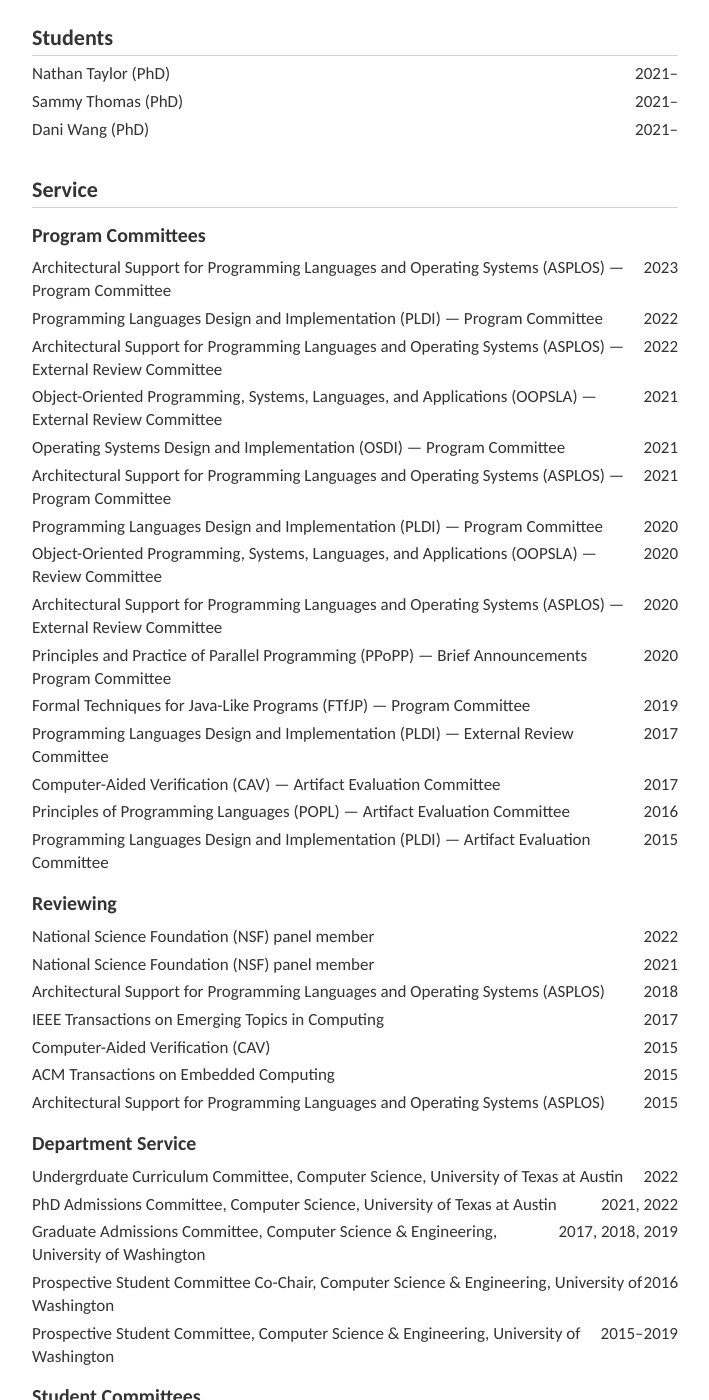
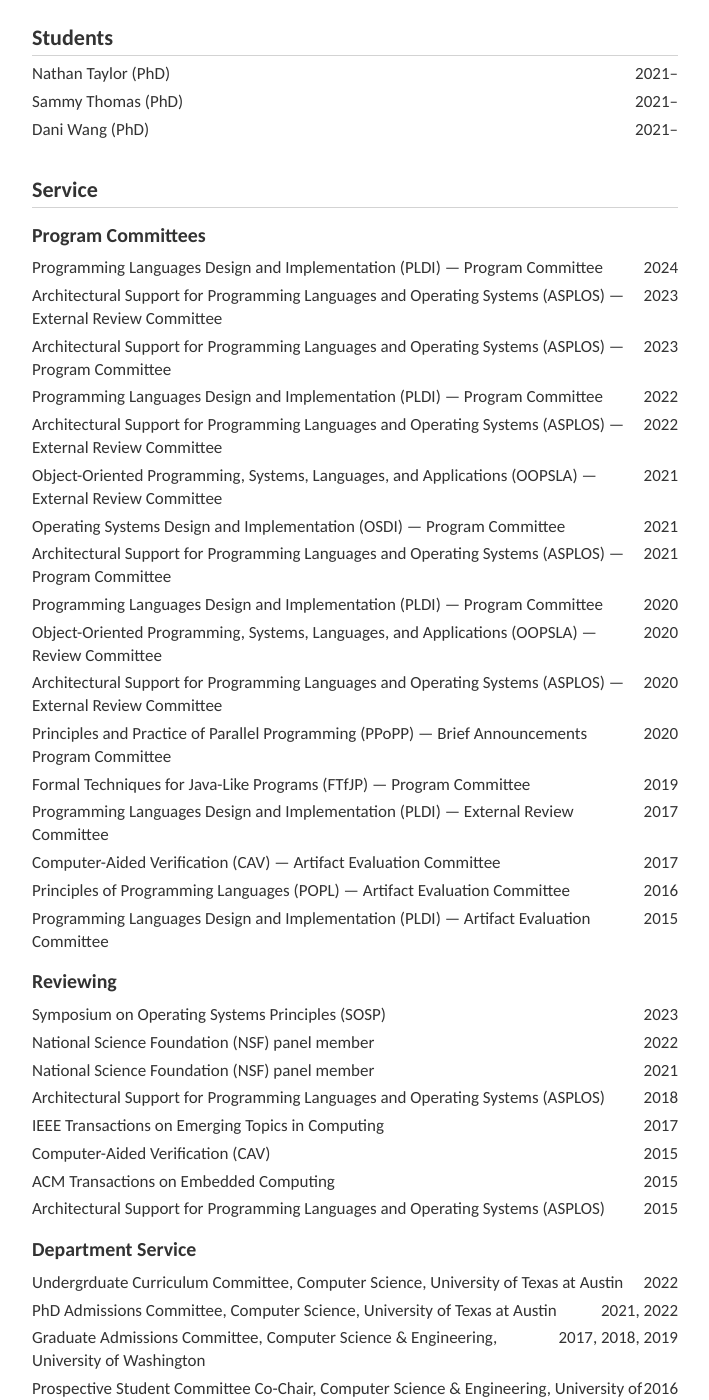
Before and after one commit to jamesbornholt/homepage, a Jekyll site: the page built from cv.html, in a window 1280 px wide and 1400 px high, scrolled down 4131 px. Shown: the whole window, without its empty margins (285-994 px from the left). Built offline with Jekyll 4.4.1, drawn with Linux system fonts in a browser that asks for light colours.

Commit message:
reviewing crap

```diff
--- a/_data/cv.yml
+++ b/_data/cv.yml
@@ -138,6 +138,12 @@ students:
 
 service:
   pc:
+    - what: Programming Languages Design and Implementation (PLDI)
+      role: Program Committee
+      when: 2024
+    - what: Architectural Support for Programming Languages and Operating Systems (ASPLOS)
+      role: External Review Committee
+      when: 2023
     - what: Architectural Support for Programming Languages and Operating Systems (ASPLOS)
       role: Program Committee
       when: 2023
@@ -185,6 +191,8 @@ service:
       when: 2015
 
   review:
+    - what: Symposium on Operating Systems Principles (SOSP)
+      when: 2023
     - what: National Science Foundation (NSF) panel member
       when: 2022
     - what: National Science Foundation (NSF) panel member
```
Also changed, not shown: 1 other file.
